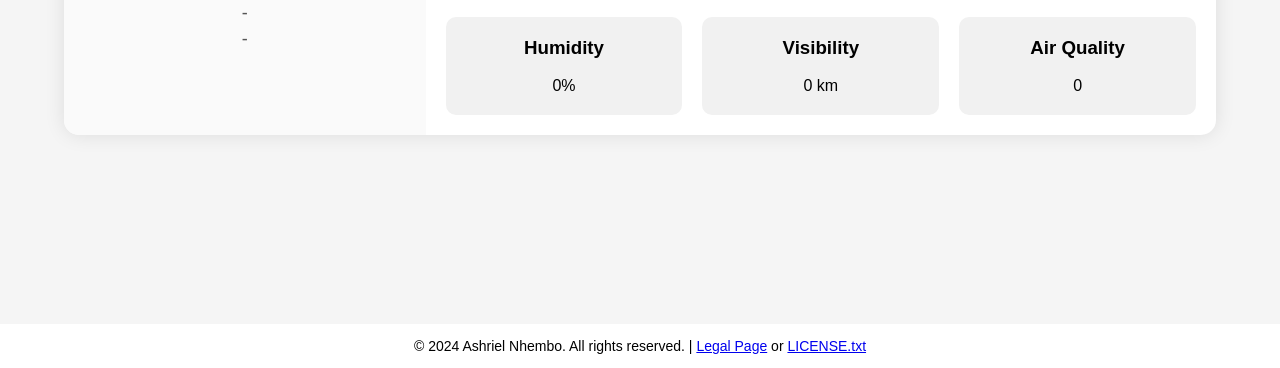
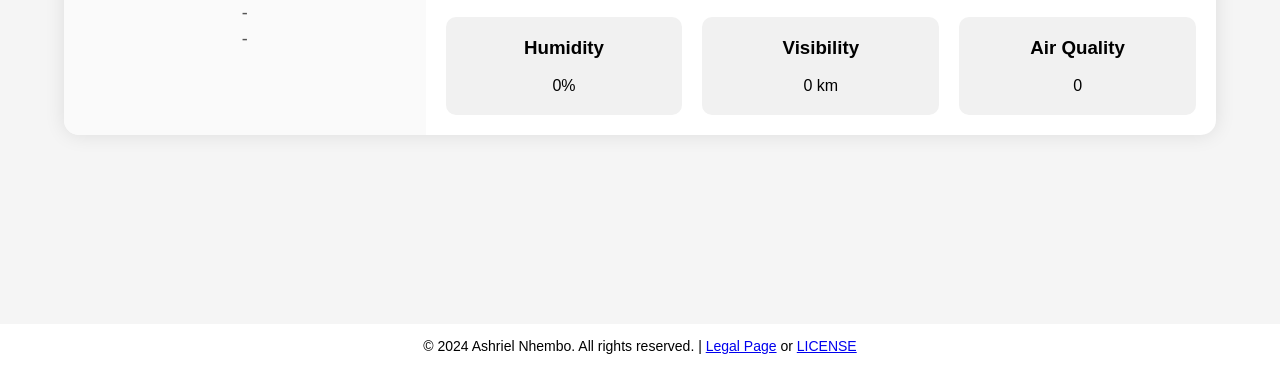
Before and after one commit to nashriel/Weather, a plain HTML site: page index.html in a window 1280 px wide. Shown: the part 432-800 px from the top of the page. Drawn offline with Linux system fonts and the light colour scheme.

Commit message:
Update index.html

```diff
--- a/index.html
+++ b/index.html
@@ -59,7 +59,7 @@
         </div>
     </div>
     <footer>
-        <p>&copy; 2024 Ashriel Nhembo. All rights reserved. | <a href="LICENSE.md">Legal Page</a> or <a href="LICENSE.txt">LICENSE.txt</a></p>
+        <p>&copy; 2024 Ashriel Nhembo. All rights reserved. | <a href="LICENSE.md">Legal Page</a> or <a href="LICENSE.txt">LICENSE</a></p>
     </footer>
 
     <script src="script.js"></script>
```
